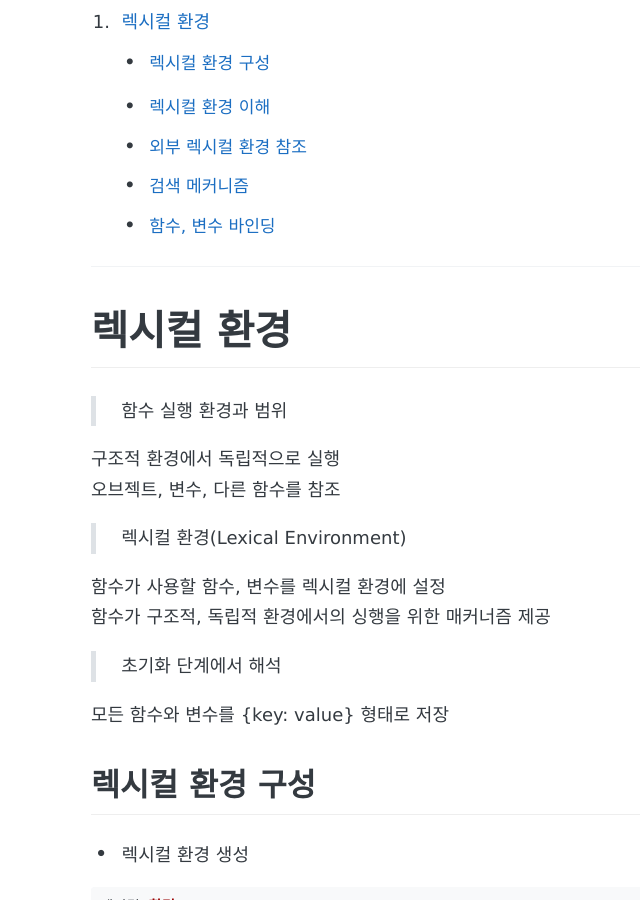
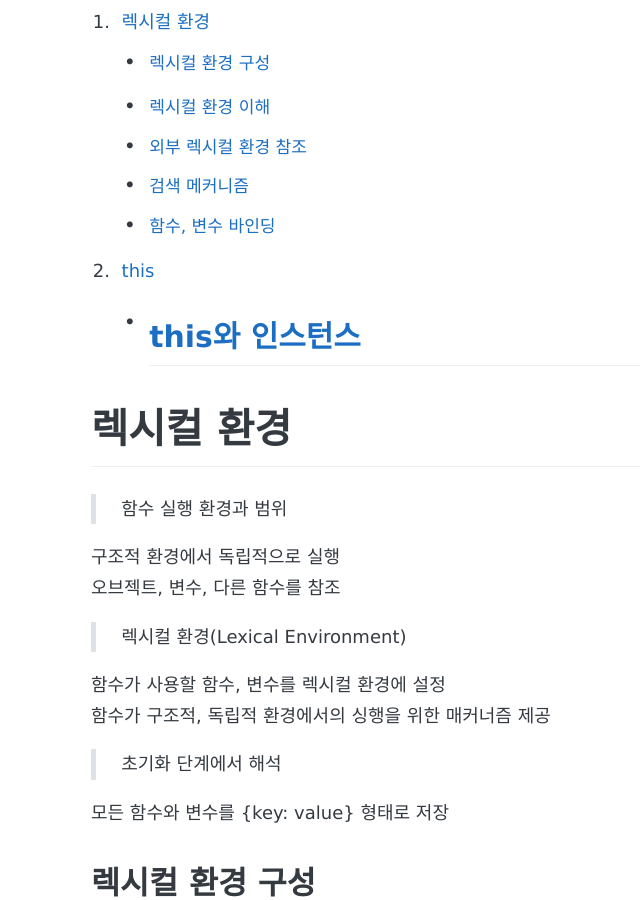
Before and after one commit to awesome-hwan/awesome-hwan.github.io, a Jekyll site: the page built from _posts/2017-08-27-중고급과정#6.md, in a window 1280 px wide and 900 px high, scrolled down 367 px. Shown: the whole window, without its empty margins (135-775 px from the left). Built offline with Jekyll 4.4.1, drawn with Linux system fonts in a browser that asks for light colours; some web fonts are replaced; comment, search, counter and statistics services are not loaded.

Commit message:
JS Study#6

```diff
--- a/_posts/2017-08-27-중고급과정#6.md
+++ b/_posts/2017-08-27-중고급과정#6.md
@@ -15,9 +15,9 @@ share: true
 	-	[렉시컬 환경 이해](#렉시컬-환경-이해)
 	- [외부 렉시컬 환경 참조](#외부-렉시컬-환경-참조)
 	- [검색 메커니즘](#검색-메커니즘)
-	- [함수, 변수 바인딩](#함수,-변수-바인딩)
-
-
+	- [함수, 변수 바인딩](#함수--변수-바인딩)
+2. [this](#this)
+	- [this와 인스턴스](#this와-인스턴스)
 ---
 
 # 렉시컬 환경
```
